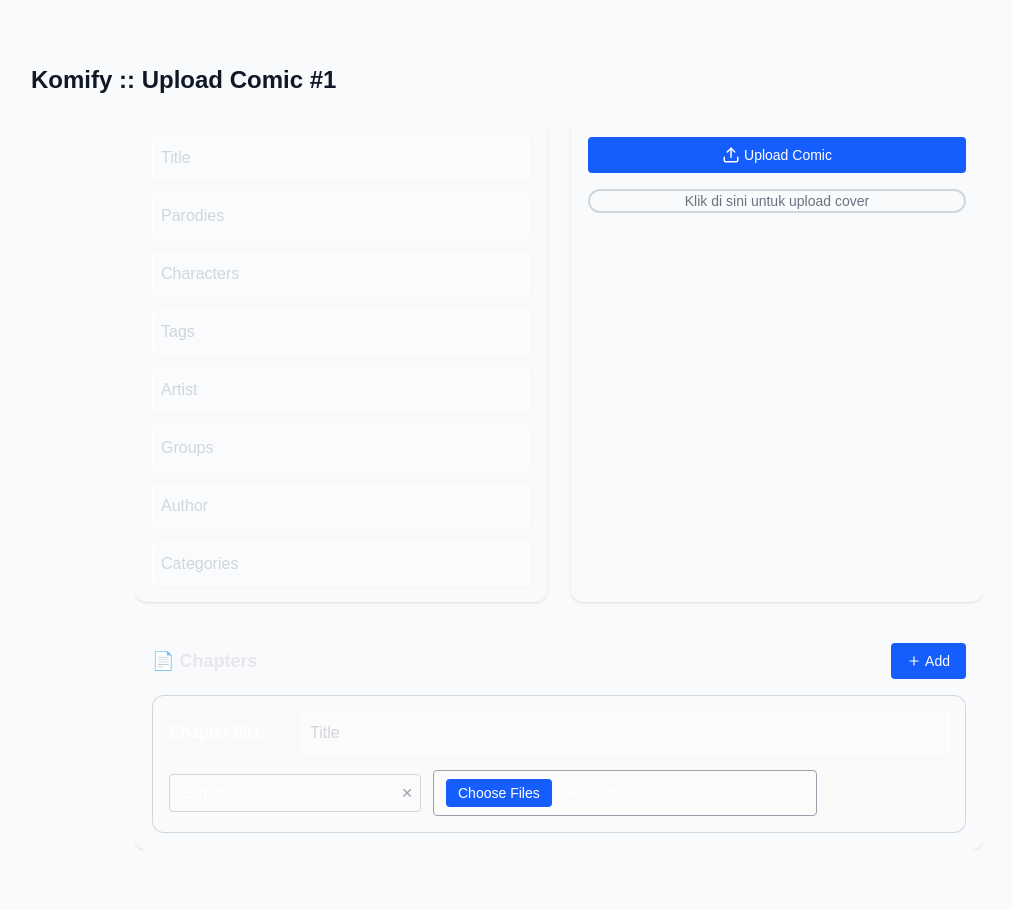
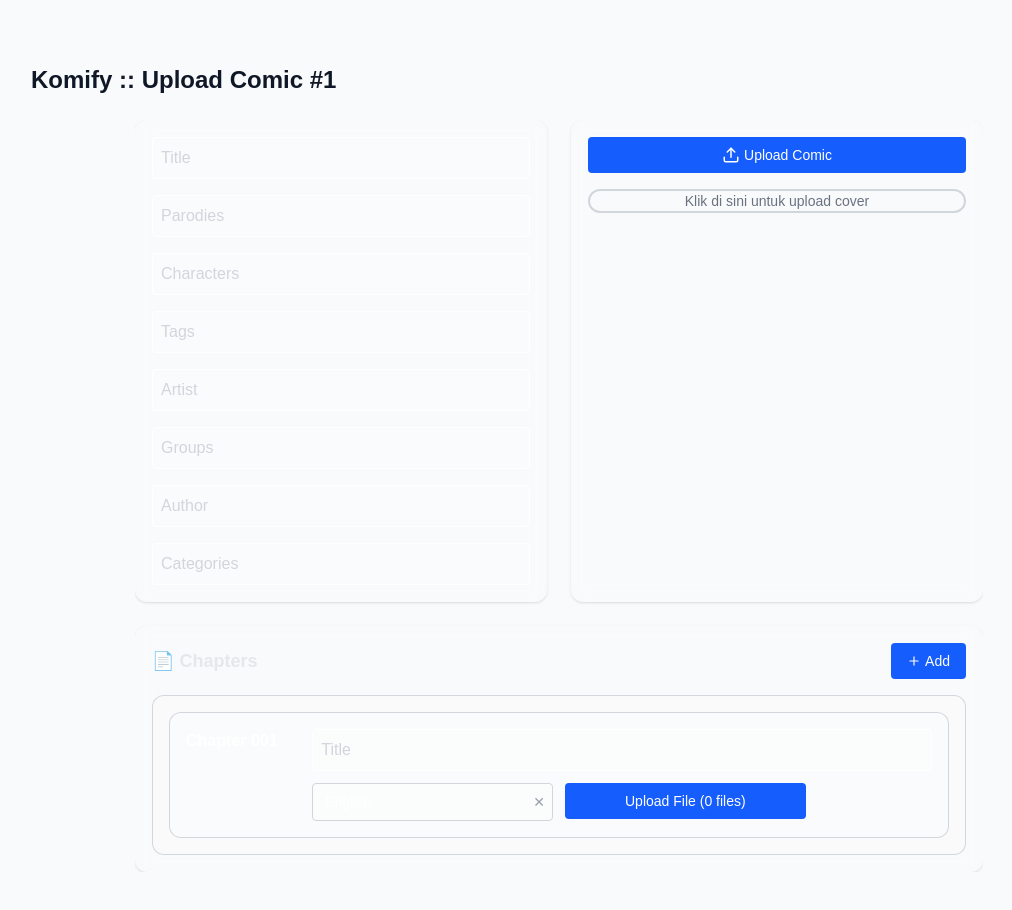
Before and after one commit to lenovix/KMLapp, a Next.js app: page /komify/upload in a window 1280 px wide. Shown: the top 910 px of the page, without its empty margins (81-1093 px from the left). Built offline with nearby package versions, Linux system fonts and the light colour scheme.

Commit message:
chapter upload UI

```diff
--- a/components/Komify/upload/ChapterPreviewModal.tsx
+++ b/components/Komify/upload/ChapterPreviewModal.tsx
@@ -25,7 +25,7 @@
         {/* Header */}
         <div className="flex items-center justify-between p-4 border-b bg-gray-50">
           <h2 className="text-lg font-semibold text-black">
-            Preview Chapter {chapter.number} :: {chapter.title} :: {chapter.files.length} Images
+            Chapter {chapter.number} :: {chapter.title} :: {chapter.files.length} Images
           </h2>
 
           <div className="flex items-center gap-3">
--- a/components/Komify/upload/ChapterSection.tsx
+++ b/components/Komify/upload/ChapterSection.tsx
@@ -3,7 +3,7 @@
 import { useState, useEffect } from "react";
 import DropdownInput from "@/components/UI/DropdownInput";
 import PrimaryButton from "@/components/UI/PrimaryButton";
-import { Plus } from "lucide-react";
+import { Plus, UploadIcon } from "lucide-react";
 import FileUploadInput from "@/components/UI/FileUploadInput";
 import InputText from "@/components/UI/InputText";
 
@@ -56,18 +56,33 @@
       </div>
 
       {chapters.map((ch, index) => (
+        <div key={index} className="relative">
+          {/* Tombol Delete di luar */}
+          {index > 0 && (
+            <button
+              type="button"
+              onClick={() => removeChapter(index)}
+              className="absolute -top-3 -right-3 bg-red-600 text-white rounded-full w-8 h-8 flex items-center justify-center shadow-lg hover:bg-red-700"
+            >
+              ✕
+            </button>
+          )}
+
+          {/* Card Chapter */}
+          <div className="border border-gray-400/40 rounded-xl p-4 bg-white/10 space-y-4">
             <div
               key={index}
-          className="border border-gray-400/40 rounded-xl p-4 bg-white/10 space-y-4"
+              className="border border-gray-400/40 rounded-xl p-4 bg-white/10"
             >
-          {/* Row 1: Chapter Number + Title */}
-          <div className="grid grid-cols-1 md:grid-cols-6 gap-3 items-center">
-            {/* Chapter Number */}
-            <p className="text-white font-semibold md:col-span-1">
+              <div className="grid grid-cols-1 md:grid-cols-6 gap-3">
+                {/* Chapter Number (2 row) */}
+                <div className="md:col-span-1 md:row-span-2 flex items-start">
+                  <p className="text-white font-semibold">
                     Chapter {ch.number}
                   </p>
+                </div>
 
-            {/* Title */}
+                {/* Title (Row 1, Right side) */}
                 <div className="md:col-span-5">
                   <InputText
                     name="title"
@@ -76,11 +91,8 @@
                     onChange={(e) => handleChapterChange(index, e)}
                   />
                 </div>
-          </div>
 
-          {/* Row 2: Language + Upload File + Delete Button */}
-          <div className="grid grid-cols-1 md:grid-cols-6 gap-3 items-center">
-            {/* Language */}
+                {/* Language (Row 2) */}
                 <div className="md:col-span-2">
                   <DropdownInput
                     name="language"
@@ -92,35 +104,19 @@
                   />
                 </div>
 
-            {/* Upload File */}
-            <div className="md:col-span-3">
+                {/* Upload (Row 2) */}
+                <div className="md:col-span-2">
                   <FileUploadInput
                     multiple
                     accept=".zip,.rar,image/*"
                     onChange={(files) => handleChapterFile(index, files)}
+                    countFile={ch.files.length}
                   />
                 </div>
 
-            {/* Delete Chapter */}
-            <div className="md:col-span-1 flex md:justify-end">
-              {index > 0 && (
-                <button
-                  type="button"
-                  onClick={() => removeChapter(index)}
-                  className="px-3 py-2 bg-red-600 hover:bg-red-700 text-white rounded w-full md:w-auto"
-                >
-                  ✕
-                </button>
-              )}
-            </div>
-          </div>
-
-          {/* Preview Files */}
-          {ch.files?.length > 0 && (
-            <div className="flex items-center justify-between pt-3 border-t border-gray-500/30">
-              <p className="text-sm text-gray-300">
-                {ch.files.length} file dipilih
-              </p>
+                {/* Preview (Row 2) */}
+                <div className="md:col-span-1 flex items-center">
+                  {ch.files.length > 0 && (
                     <PrimaryButton
                       type="button"
                       variant="link"
@@ -128,8 +124,11 @@
                     >
                       Preview
                     </PrimaryButton>
+                  )}
                 </div>
-          )}
+              </div>
+            </div>
+          </div>
         </div>
       ))}
     </div>
--- a/components/UI/FileUploadInput.tsx
+++ b/components/UI/FileUploadInput.tsx
@@ -1,14 +1,12 @@
 "use client";
 
-import React, { useState } from "react";
+import React, { useRef } from "react";
 
 interface FileUploadInputProps {
   label?: string;
   multiple?: boolean;
   accept?: string;
   onChange: (files: FileList | null) => void;
-  className?: string;
-  fullWidth?: boolean;
 
   size?: "sm" | "md" | "lg";
   variant?: "default" | "outline" | "filled";
@@ -16,26 +14,24 @@
   required?: boolean;
 
   icon?: React.ReactNode;
-  textAlign?: "left" | "center" | "right";
+  text?: string;
+  countFile:string | number | React.ReactNode;
 }
 
 export default function FileUploadInput({
-  label = "",
+  label,
   multiple = false,
   accept = "*/*",
   onChange,
-  className = "",
-  fullWidth = true,
-
   size = "md",
   variant = "default",
   disabled = false,
   required = false,
-
   icon,
-  textAlign = "left",
+  text = "Upload File ",
+  countFile,
 }: FileUploadInputProps) {
-  const [fileNames, setFileNames] = useState<string[]>([]);
+  const inputRef = useRef<HTMLInputElement | null>(null);
 
   const sizeClasses = {
     sm: "px-2 py-1 text-sm",
@@ -44,66 +40,47 @@
   };
 
   const variantClasses = {
-    default: "bg-white/20 border border-gray-400",
-    filled: "bg-gray-700 border border-gray-700",
-    outline: "bg-transparent border border-blue-500",
+    default: "bg-blue-600 hover:bg-blue-700 text-white",
+    outline:
+      "border border-blue-500 text-blue-500 hover:bg-blue-500 hover:text-white",
+    filled: "bg-gray-700 hover:bg-gray-800 text-white",
   };
 
-  const handleChange = (files: FileList | null) => {
-    onChange(files);
-    setFileNames(files ? Array.from(files).map((f) => f.name) : []);
+  const handleClick = () => {
+    if (!disabled) inputRef.current?.click();
   };
 
   return (
-    <div className={`flex flex-col gap-1 ${fullWidth ? "w-full" : ""}`}>
+    <div className="flex flex-col gap-1 w-full">
       {label && <label className="text-sm text-gray-300">{label}</label>}
 
-      <div className="relative">
-        <input
-          type="file"
-          multiple={multiple}
-          accept={accept}
-          required={required}
-          disabled={disabled}
-          onChange={(e) => handleChange(e.target.files)}
-          className={`
-            w-full rounded text-white cursor-pointer
-            file:bg-blue-600 file:text-white file:px-3 file:py-1 file:rounded file:border-0 file:mr-3
-            ${sizeClasses[size]}
-            ${variantClasses[variant]}
-            text-${textAlign}
-            ${disabled ? "opacity-50 cursor-not-allowed" : ""}
-            ${className}
-          `}
-        />
+      {/* Tombol */}
+      <button
+        type="button"
+        onClick={handleClick}
+        disabled={disabled}
+        className={`
+          flex items-center gap-2 rounded justify-center
+          ${sizeClasses[size]}
+          ${variantClasses[variant]}
+          ${disabled ? "opacity-50 cursor-not-allowed" : "cursor-pointer"}
+        `}
+      >
+        {icon}
+        {text}
+        ({countFile} file{Number(countFile) !== 1 ? "s" : ""})
+      </button>
 
-        {/* ICON DI KIRI */}
-        {icon && (
-          <span className="absolute left-2 top-1/2 -translate-y-1/2 text-gray-200 pointer-events-none">
-            {icon}
-          </span>
-        )}
-      </div>
-
-      {/* Menampilkan nama file */}
-      {/* {fileNames.length > 0 && (
-        <div className="flex justify-between items-center mt-1 bg-white/10 p-2 rounded">
-          <p className="text-xs text-gray-200 truncate">
-            {fileNames.length === 1
-              ? fileNames[0]
-              : `${fileNames.length} files selected`}
-          </p>
-          <button
-            type="button"
-            className="text-red-400 text-sm hover:text-red-300"
-            onClick={() => {
-              handleChange(null);
-            }}
-          >
-            Clear
-          </button>
-        </div>
-      )} */}
+      {/* Hidden Input */}
+      <input
+        ref={inputRef}
+        type="file"
+        className="hidden"
+        multiple={multiple}
+        accept={accept}
+        required={required}
+        onChange={(e) => onChange(e.target.files)}
+      />
     </div>
   );
 }
```
Lines whose indentation alone changed are shown as unchanged.
